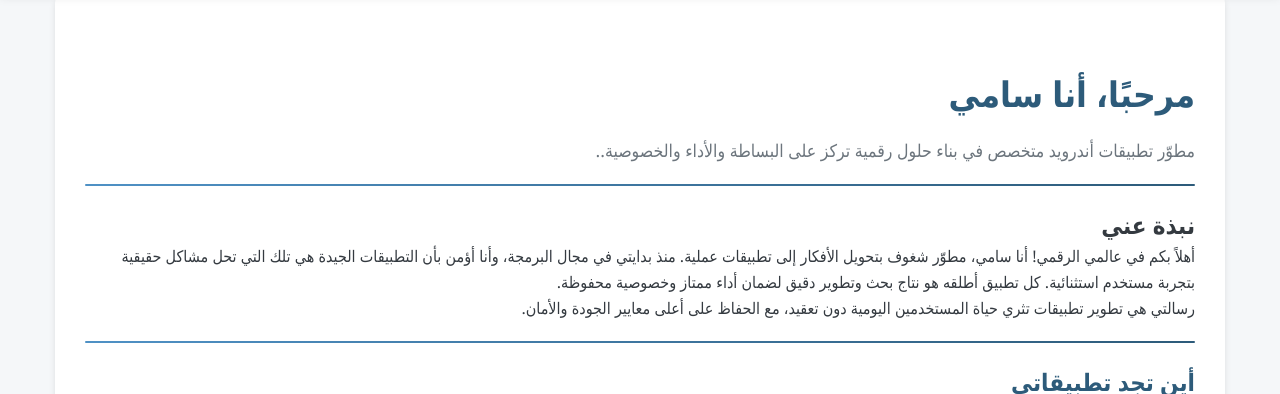
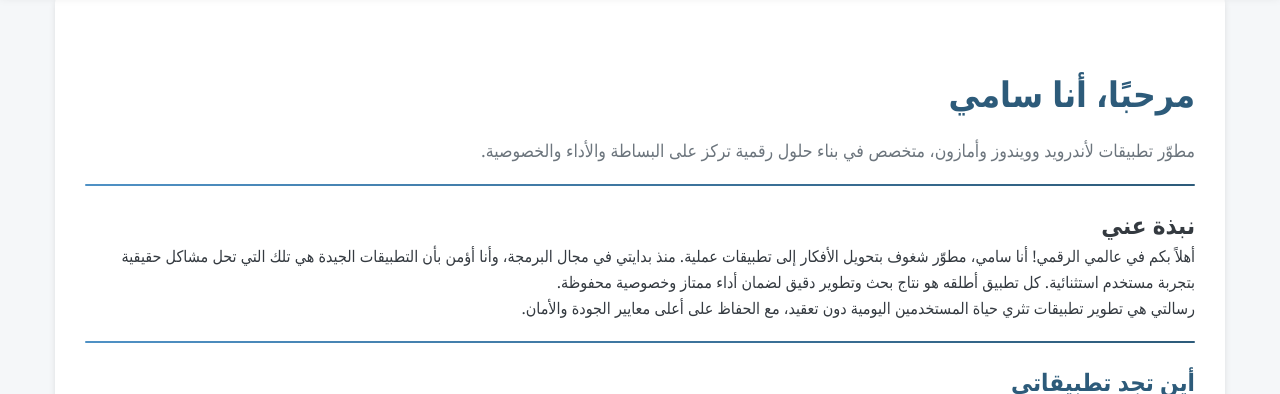
Before and after one commit to sami-ror-tech/sami, a plain HTML site: page index.html in a window 1280 px wide. Shown: the part 103-497 px from the top of the page. Drawn offline with Linux system fonts and the light colour scheme.

Commit message:
Intro line: Android, Windows and Amazon apps
Co-Authored-By: Claude Sonnet 5.5 <noreply@anthropic.com>

```diff
--- a/index.html
+++ b/index.html
@@ -607,7 +607,7 @@ footer {
           title: "الصفحة الرسمية | عنّي + تطبيقاتي + سياسة الخصوصية",
           welcome: "مرحبًا، أنا",
           name: "سامي",
-          role: "مطوّر تطبيقات أندرويد متخصص في بناء حلول رقمية تركز على البساطة والأداء والخصوصية..",
+          role: "مطوّر تطبيقات لأندرويد وويندوز وأمازون، متخصص في بناء حلول رقمية تركز على البساطة والأداء والخصوصية.",
           aboutTitle: "نبذة عني",
           aboutText: "أهلاً بكم في عالمي الرقمي! أنا سامي، مطوّر شغوف بتحويل الأفكار إلى تطبيقات عملية. منذ بدايتي في مجال البرمجة، وأنا أؤمن بأن التطبيقات الجيدة هي تلك التي تحل مشاكل حقيقية بتجربة مستخدم استثنائية. كل تطبيق أطلقه هو نتاج بحث وتطوير دقيق لضمان أداء ممتاز وخصوصية محفوظة.",
           missionText: "رسالتي هي تطوير تطبيقات تثري حياة المستخدمين اليومية دون تعقيد، مع الحفاظ على أعلى معايير الجودة والأمان.",
@@ -681,7 +681,7 @@ footer {
           title: "Official Page | About Me + My Apps + Privacy Policy",
           welcome: "Hello, I'm",
           name: "Sami",
-          role: "Android developer specialized in building digital solutions focused on simplicity, performance, and privacy.",
+          role: "Developer of apps for Android, Windows and Amazon, specialized in building digital solutions focused on simplicity, performance, and privacy.",
           aboutTitle: "Brief Summary",
           aboutText: "Welcome to my digital world! I'm Sami, a passionate developer who transforms ideas into practical applications. Since my beginning in programming, I've believed that good apps are those that solve real problems with exceptional user experience. Every app I launch is the product of careful research and development to ensure excellent performance and preserved privacy.",
           missionText: "My mission is to develop applications that enrich users' daily lives without complexity, while maintaining the highest standards of quality and security.",
@@ -753,7 +753,7 @@ footer {
           title: "Offizielle Seite | Über mich + Meine Apps + Datenschutz",
           welcome: "Hallo, ich bin",
           name: "Sami",
-          role: "Android-Entwickler, spezialisiert auf digitale Lösungen mit Fokus auf Einfachheit, Leistung und Datenschutz.",
+          role: "Entwickler von Apps für Android, Windows und Amazon, spezialisiert auf digitale Lösungen mit Fokus auf Einfachheit, Leistung und Datenschutz.",
           aboutTitle: "Kurzvorstellung",
           aboutText: "Willkommen in meiner digitalen Welt! Ich bin Sami, ein leidenschaftlicher Entwickler, der Ideen in praktische Apps verwandelt. Seit meinen Anfängen in der Programmierung glaube ich, dass gute Apps echte Probleme mit einer außergewöhnlichen Nutzererfahrung lösen. Jede App, die ich veröffentliche, ist das Ergebnis sorgfältiger Recherche und Entwicklung für hervorragende Leistung und geschützte Privatsphäre.",
           missionText: "Meine Mission ist es, Apps zu entwickeln, die den Alltag der Nutzer ohne Komplexität bereichern – bei höchsten Standards für Qualität und Sicherheit.",
@@ -925,7 +925,7 @@ footer {
 
 <section id="about" class="card fade-in">
 <h1><span data-translate="welcome">مرحبًا، أنا</span> <span style="color:var(--primary);font-weight:800" data-translate="name">سامي</span></h1>
-<p class="muted" data-translate="role">مطوّر تطبيقات أندرويد متخصص في بناء حلول رقمية تركز على البساطة والأداء والخصوصية.</p>
+<p class="muted" data-translate="role">مطوّر تطبيقات لأندرويد وويندوز وأمازون، متخصص في بناء حلول رقمية تركز على البساطة والأداء والخصوصية.</p>
 <div class="hr"></div>
 <div class="grid">
   <div>
```
